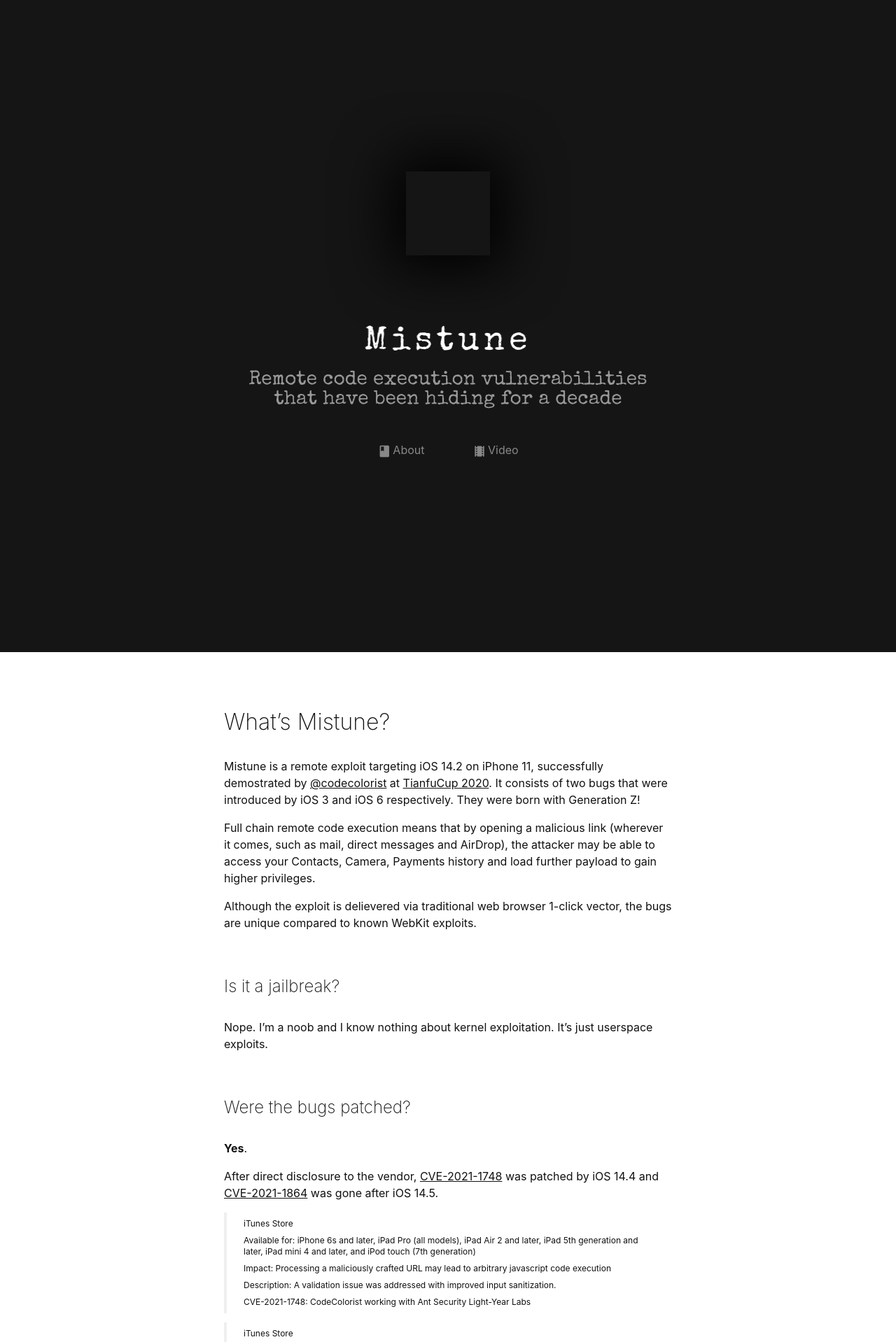
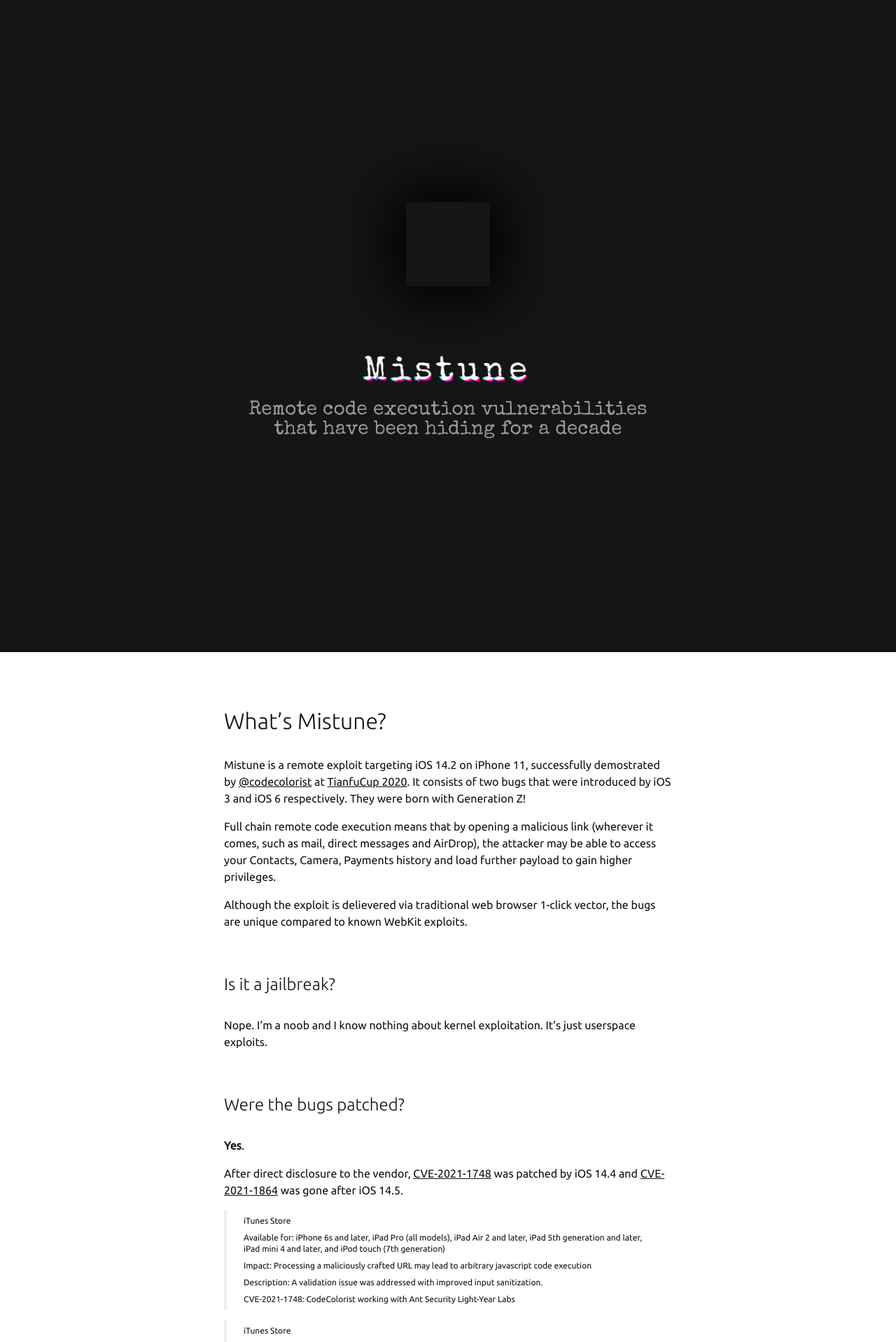
Before and after one commit to ChiChou/mistune, a Jekyll site: the page built from index.md, in a window 1280 px wide. Shown: the top 1918 px of the page at 70% size. Built offline with Jekyll 4.4.1, drawn with Linux system fonts in a browser that asks for light colours; grey boxes are pictures that could not be loaded.

Commit message:
remove links use Ubuntu font

```diff
--- a/_layouts/default.html
+++ b/_layouts/default.html
@@ -10,7 +10,7 @@
 
     <link rel="stylesheet" href="{{ '/assets/css/main.css' | relative_url }}">
     <link rel="preconnect" href="https://fonts.gstatic.com">
-    <link href="https://fonts.googleapis.com/icon?family=Material+Icons" rel="stylesheet">
+    <link href="https://fonts.googleapis.com/css2?family=Special+Elite&family=Ubuntu:wght@300;400&display=swap" rel="stylesheet">
     <link href="https://fonts.googleapis.com/css2?family=Special+Elite&display=swap" rel="stylesheet">
 
     {% seo %}
@@ -25,10 +25,6 @@
 
         <h1 class="glitch" data-text="Mistune">Mistune</h1>
         <h2>Remote code execution vulnerabilities <br>that have been hiding for a decade</h2>
-        <nav>
-          <a href="#main"><span class="material-icons">book</span>About</a>
-          <a href="#video"><span class="material-icons">theaters</span>Video</a>
-        </nav>
       </div>
     </article>
 
--- a/_sass/main.scss
+++ b/_sass/main.scss
@@ -32,6 +32,8 @@
 }
 
 .content {
+  font-family: 'Ubuntu', sans-serif;
+
   p {
     line-height: 1.5rem;
     margin-bottom: 1rem;
```
